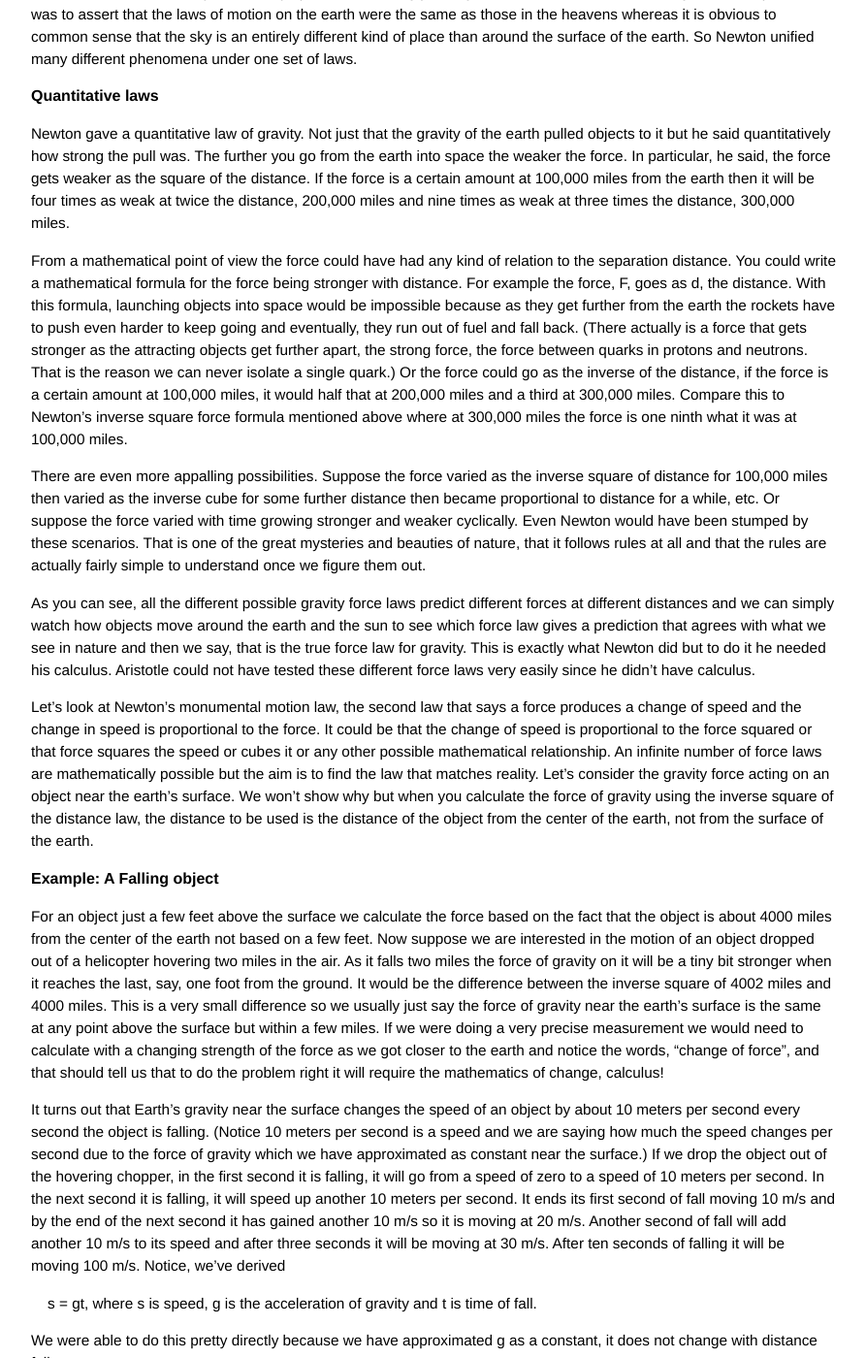
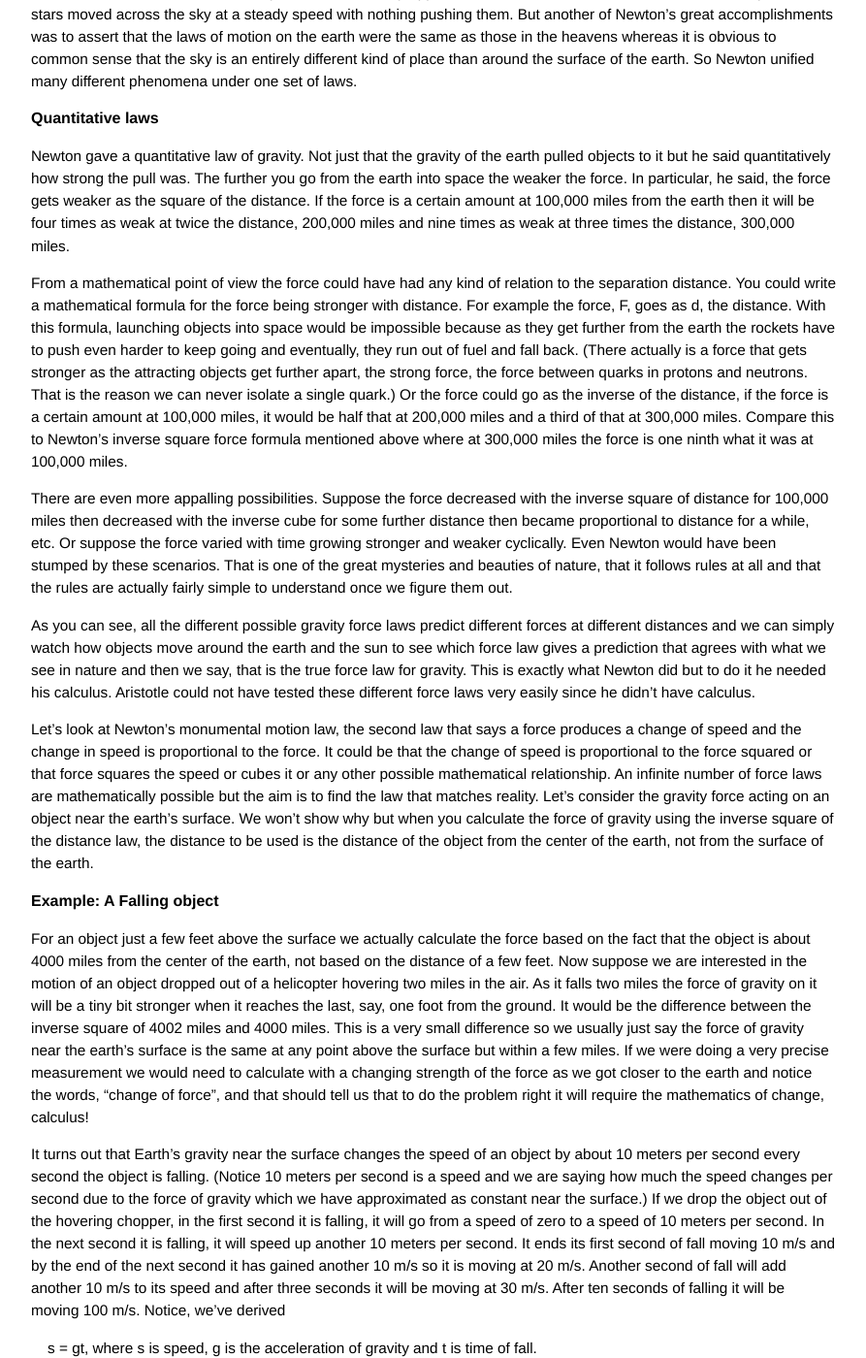
Before and after one commit to grbfacet/facet, a Jekyll site: the page built from principles-of-physics-tutorial.md, in a window 1280 px wide and 1400 px high, scrolled down 2849 px. Shown: the whole window at 97% size, without its empty margins (193-1086 px from the left). Built offline with Jekyll 4.4.1, drawn with Linux system fonts in a browser that asks for light colours; some of the changed text lies outside the part shown.

Commit message:
Update principles-of-physics-tutorial.md

```diff
--- a/principles-of-physics-tutorial.md
+++ b/principles-of-physics-tutorial.md
@@ -38,7 +38,7 @@
 
 These are examples of change and accumulation taken from familiar daily life. What are some examples taken from the world of physics, the study of change in the world of matter? The motions of objects like planets, gyroscopes, vibrating guitar strings, sound waves, the flow of air over a plane wing or the flow of fluid in a pipe are examples that are all explained by Newton’s laws of force and motion. The amount of heat it takes to boil water, i.e., the amount of heat to raise the temperature a certain number of degrees, the amount of disorder (entropy) increase in a chemical reaction, the atmospheric temperature change of a parcel of moist air rising after being heated by the hot ground on a sunny day, and many other examples are explained by the theory of thermodynamics. The rate of battery discharge in a laptop is explained in electromagnetic theory.
 
-Notice all these examples from modern physics involve quantitative rates of change and accumulation and hence require the use of differential and integral calculus. None of this is possible without Newton’s invention. Leibniz is also credited with inventing the calculus and we won’t go into that controversial bit of history. We simply side with Newton because the scientific tradition of applying the calculus to problems of science indisputably begins with Newton. If we were primarily interested in the mathematics and philosophy of infinitesimals instead of physics we would put emphasis on Leibniz’s contributions to understanding the mathematical theory of the calculus. For Newton calculus was simply a tool to get on with physics. For Leibniz, calculus was a philosophical and mathematical idea in its own right.
+Notice all these examples from modern physics involve quantitative rates of change and accumulation and hence require the use of differential and integral calculus. None of this is possible without Newton’s invention. The philosopher and mathematician Gottfried Leibniz is also credited with inventing the calculus at the same time and we won’t go into that controversial bit of history. We simply side with Newton because the scientific tradition of applying the calculus to problems of science indisputably begins with Newton. If we were primarily interested in the mathematics and philosophy of infinitesimals instead of physics we would put emphasis on Leibniz’s contributions to understanding the mathematical theory of the calculus. For Newton, calculus was simply a tool to get on with physics. For Leibniz, calculus was a philosophical and mathematical idea in its own right.
 
 What Newton did was work out the mathematics of instantaneous rate of change, differential calculus, and the mathematics of accumulation of a quantity whose rate of change varies from instant to instant, integral calculus. What is an instantaneous rate of change? It is thought of as the limit of a smaller and smaller amount of change. We can measure the average change of a stock price over each year, over each month, over each day, over each hour, minute or second. In fact some computer trading programs work on price changes measured in thousandths of a second. We can imagine a similar limiting process for the speed of a car or anything else that has change that can be measured with numbers.
 
@@ -54,9 +54,9 @@
 
 Newton gave a quantitative law of gravity. Not just that the gravity of the earth pulled objects to it but he said quantitatively how strong the pull was. The further you go from the earth into space the weaker the force. In particular, he said, the force gets weaker as the square of the distance. If the force is a certain amount at 100,000 miles from the earth then it will be four times as weak at twice the distance, 200,000 miles and nine times as weak at three times the distance, 300,000 miles.
 
-From a mathematical point of view the force could have had any kind of relation to the separation distance. You could write a mathematical formula for the force being stronger with distance. For example the force, F, goes as d, the distance. With this formula, launching objects into space would be impossible because as they get further from the earth the rockets have to push even harder to keep going and eventually, they run out of fuel and fall back. (There actually is a force that gets stronger as the attracting objects get further apart, the strong force, the force between quarks in protons and neutrons. That is the reason we can never isolate a single quark.) Or the force could go as the inverse of the distance, if the force is a certain amount at 100,000 miles, it would half that at 200,000 miles and a third at 300,000 miles. Compare this to Newton's inverse square force formula mentioned above where at 300,000 miles the force is one ninth what it was at 100,000 miles.
+From a mathematical point of view the force could have had any kind of relation to the separation distance. You could write a mathematical formula for the force being stronger with distance. For example the force, F, goes as d, the distance. With this formula, launching objects into space would be impossible because as they get further from the earth the rockets have to push even harder to keep going and eventually, they run out of fuel and fall back. (There actually is a force that gets stronger as the attracting objects get further apart, the strong force, the force between quarks in protons and neutrons. That is the reason we can never isolate a single quark.) Or the force could go as the inverse of the distance, if the force is a certain amount at 100,000 miles, it would be half that at 200,000 miles and a third of that at 300,000 miles. Compare this to Newton's inverse square force formula mentioned above where at 300,000 miles the force is one ninth what it was at 100,000 miles.
 
-There are even more appalling possibilities. Suppose the force varied as the inverse square of distance for 100,000 miles then varied as the inverse cube for some further distance then became proportional to distance for a while, etc. Or suppose the force varied with time growing stronger and weaker cyclically. Even Newton would have been stumped by these scenarios. That is one of the great mysteries and beauties of nature, that it follows rules at all and that the rules are actually fairly simple to understand once we figure them out.
+There are even more appalling possibilities. Suppose the force decreased with the inverse square of distance for 100,000 miles then decreased with the inverse cube for some further distance then became proportional to distance for a while, etc. Or suppose the force varied with time growing stronger and weaker cyclically. Even Newton would have been stumped by these scenarios. That is one of the great mysteries and beauties of nature, that it follows rules at all and that the rules are actually fairly simple to understand once we figure them out.
 
 As you can see, all the different possible gravity force laws predict different forces at different distances and we can simply watch how objects move around the earth and the sun to see which force law gives a prediction that agrees with what we see in nature and then we say, that is the true force law for gravity. This is exactly what Newton did but to do it he needed his calculus. Aristotle could not have tested these different force laws very easily since he didn’t have calculus.
 
@@ -64,7 +64,7 @@
 
 #### Example: A Falling object
 
-For an object just a few feet above the surface we calculate the force based on the fact that the object is about 4000 miles from the center of the earth not based on a few feet. Now suppose we are interested in the motion of an object dropped out of a helicopter hovering two miles in the air. As it falls two miles the force of gravity on it will be a tiny bit stronger when it reaches the last, say, one foot from the ground. It would be the difference between the inverse square of 4002 miles and 4000 miles. This is a very small difference so we usually just say the force of gravity near the earth’s surface is the same at any point above the surface but within a few miles. If we were doing a very precise measurement we would need to calculate with a changing strength of the force as we got closer to the earth and notice the words, “change of force”, and that should tell us that to do the problem right it will require the mathematics of change, calculus!
+For an object just a few feet above the surface we actually calculate the force based on the fact that the object is about 4000 miles from the center of the earth, not based on the distance of a few feet. Now suppose we are interested in the motion of an object dropped out of a helicopter hovering two miles in the air. As it falls two miles the force of gravity on it will be a tiny bit stronger when it reaches the last, say, one foot from the ground. It would be the difference between the inverse square of 4002 miles and 4000 miles. This is a very small difference so we usually just say the force of gravity near the earth’s surface is the same at any point above the surface but within a few miles. If we were doing a very precise measurement we would need to calculate with a changing strength of the force as we got closer to the earth and notice the words, “change of force”, and that should tell us that to do the problem right it will require the mathematics of change, calculus!
 
 It turns out that Earth’s gravity near the surface changes the speed of an object by about 10 meters per second every second the object is falling. (Notice 10 meters per second is a speed and we are saying how much the speed changes per second due to the force of gravity which we have approximated as constant near the surface.) If we drop the object out of the hovering chopper, in the first second it is falling, it will go from a speed of zero to a speed of 10 meters per second. In the next second it is falling, it will speed up another 10 meters per second. It ends its first second of fall moving 10 m/s and by the end of the next second it has gained another 10 m/s so it is moving at 20 m/s. Another second of fall will add another 10 m/s to its speed and after three seconds it will be moving at 30 m/s. After ten seconds of falling it will be moving 100 m/s. Notice, we've derived
 
```
Also changed, not shown: other parts of principles-of-physics-tutorial.md (+2 -2 lines).
